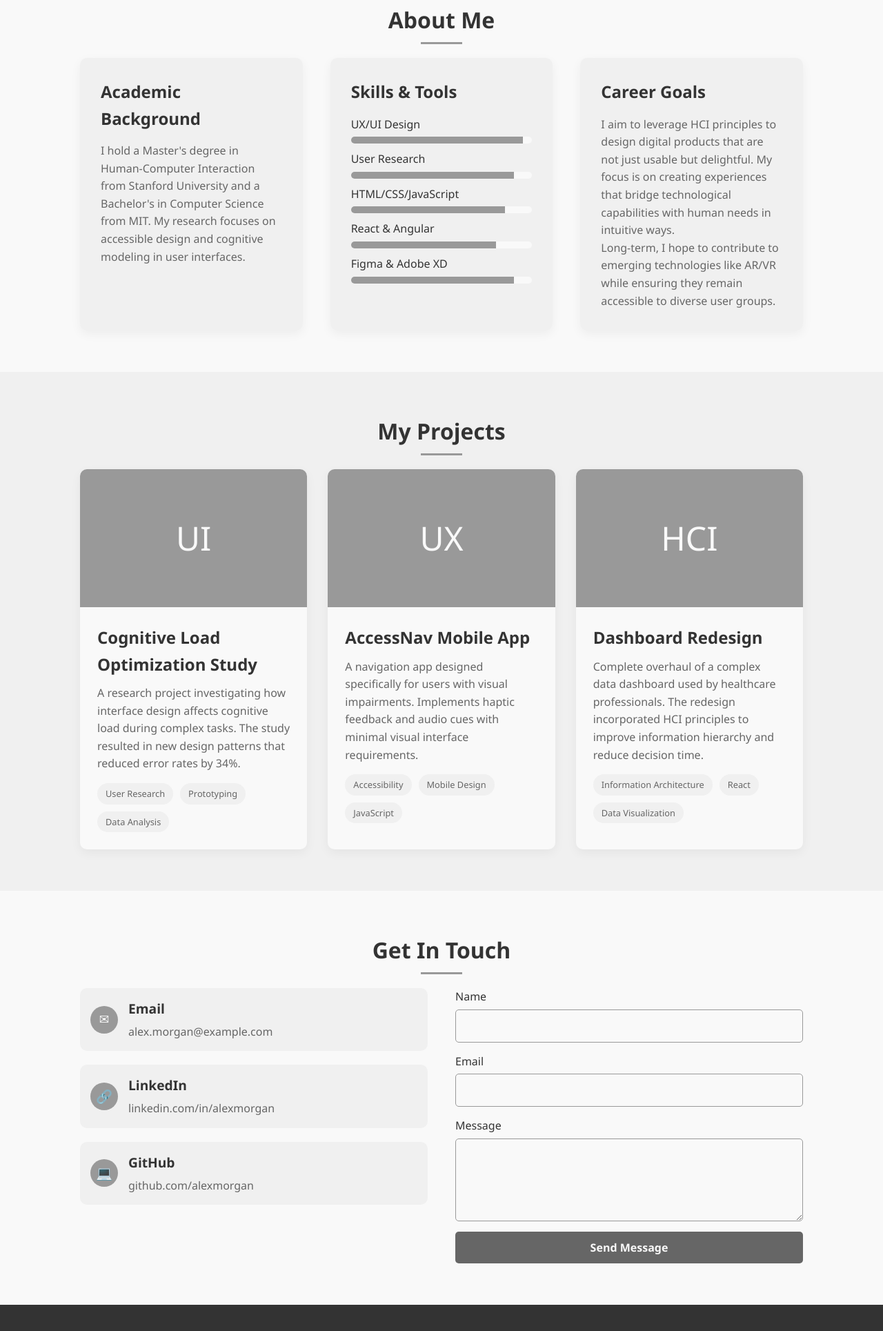
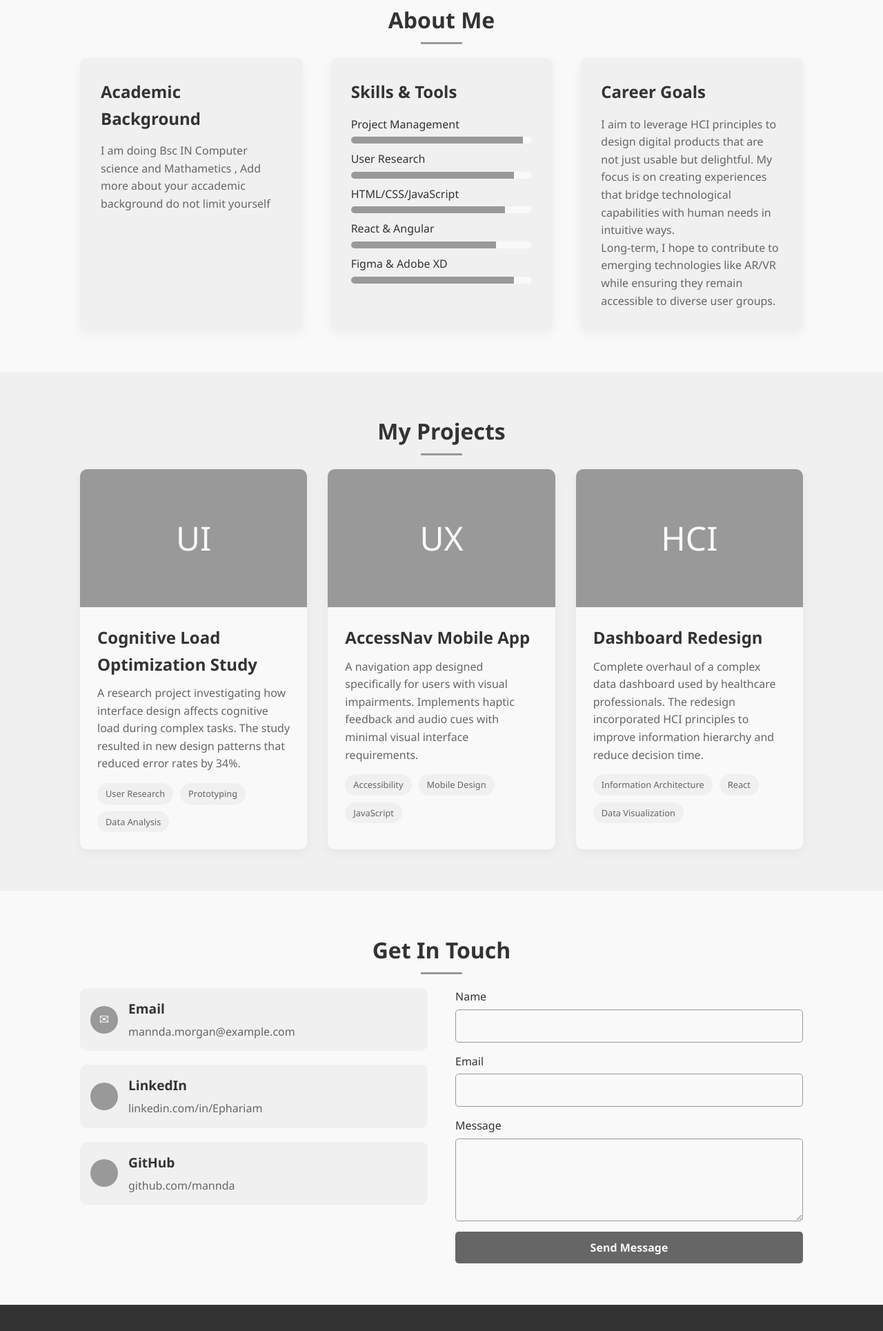
Before and after one commit to LufunoMiles/maandalayout, a plain HTML site: page index.html in a window 1280 px wide. Shown: the part 857-2786 px from the top of the page at 69% size. Drawn offline with Linux system fonts and the light colour scheme.

Commit message:
Update index.html

```diff
--- a/index.html
+++ b/index.html
@@ -524,12 +524,13 @@
     <section id="home">
         <div class="container hero-content">
             <div class="hero-text animate">
-                <h1>Hi, I'm Alex Morgan</h1>
-                <p>HCI Specialist & UX Designer focused on creating human-centered digital experiences</p>
+                <h1>Hi, I'm Maanda Muofhe</h1>
+                <p>Thuthani hezwi ni nwale short paragraph nga inwi mune</p>
                 <a href="#projects" class="cta-button">View My Work</a>
             </div>
             <div class="hero-image animate">
-                <img src="/api/placeholder/400/400" alt="Alex Morgan">
+                  <!--  thuthani hezwi /api/placeholder/400/400 after that press forward slash (/) ido bvisa files dzothe then select your picture -->
+                <img src="/api/placeholder/400/400" alt="Maanda Muofhe">
             </div>
         </div>
     </section>
@@ -541,12 +542,12 @@
             <div class="about-content">
                 <div class="about-card animate">
                     <h3>Academic Background</h3>
-                    <p>I hold a Master's degree in Human-Computer Interaction from Stanford University and a Bachelor's in Computer Science from MIT. My research focuses on accessible design and cognitive modeling in user interfaces.</p>
+                    <p>I am doing Bsc IN Computer science and Mathametics , Add more about your accademic background do not limit yourself</p>
                 </div>
                 <div class="about-card animate">
                     <h3>Skills & Tools</h3>
                     <div class="skill-bar">
-                        <div class="skill-name">UX/UI Design</div>
+                        <div class="skill-name">Project Management</div>
                         <div class="skill-progress">
                             <div class="skill-progress-bar" style="width: 95%"></div>
                         </div>
@@ -640,21 +641,21 @@
                         <div class="contact-icon">✉</div>
                         <div>
                             <h3>Email</h3>
-                            <p>alex.morgan@example.com</p>
+                            <p>mannda.morgan@example.com</p>
                         </div>
                     </div>
                     <div class="contact-method animate">
-                        <div class="contact-icon">🔗</div>
+                        <div class="contact-icon"><i class="ri-linkedin-box-line"></i></div>
                         <div>
                             <h3>LinkedIn</h3>
-                            <a href="#">linkedin.com/in/alexmorgan</a>
+                            <a href="#">linkedin.com/in/Ephariam</a>
                         </div>
                     </div>
                     <div class="contact-method animate">
-                        <div class="contact-icon">💻</div>
+                        <div class="contact-icon"><i class="ri-github-fill"></i></div>
                         <div>
                             <h3>GitHub</h3>
-                            <a href="#">github.com/alexmorgan</a>
+                            <a href="#">github.com/mannda</a>
                         </div>
                     </div>
                 </div>
@@ -681,6 +682,8 @@
     <footer>
         <div class="container">
             <div class="social-links">
+  <!-- Replace # nga link ya social Media or Github -->
+
                 <a href="#" class="social-link"><i class="ri-github-line"></i></a>
                 <a href="#" class="social-link"><i class="ri-linkedin-box-line"></i></a>
 
```
